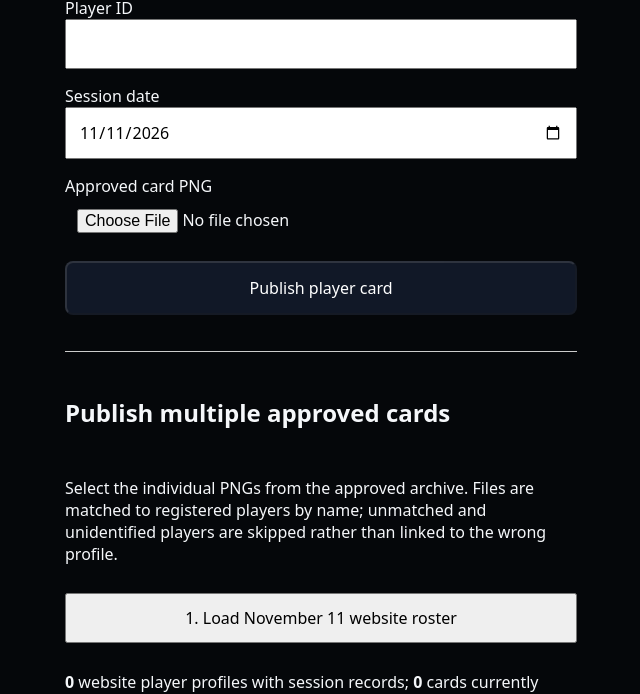
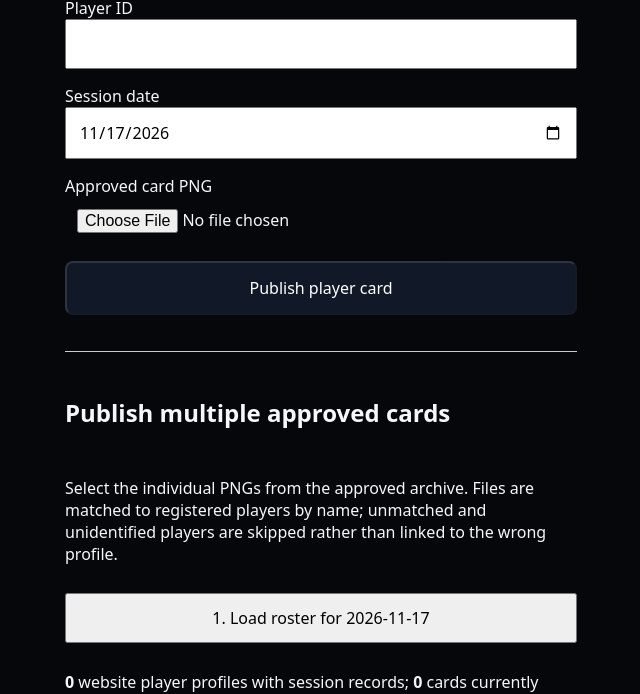
Before and after one commit to frankiep414/all-in-sports, a Next.js app: page /admin/air-cards in a window 1280 px wide. Shown: the part 221-915 px from the top of the page, without its empty margins (319-959 px from the left). Built offline with nearby package versions, Linux system fonts and the light colour scheme.

Commit message:
Make AIR card uploader session-date aware and default to Nov 17

```diff
--- a/app/admin/air-cards/page.tsx
+++ b/app/admin/air-cards/page.tsx
@@ -3,7 +3,7 @@ import {useState} from 'react';
 import {createClient} from '@supabase/supabase-js';
 export default function AirCardUploadPage(){
  const [playerId,setPlayerId]=useState('');
- const [date,setDate]=useState('2026-11-11');
+ const [date,setDate]=useState('2026-11-17');
  const [file,setFile]=useState<File|null>(null);
  const [busy,setBusy]=useState(false);
  const [message,setMessage]=useState('');
@@ -37,14 +37,14 @@ export default function AirCardUploadPage(){
  <p>Admin only. Upload an approved PNG for an existing player and session. This does not change ratings.</p>
  <form onSubmit={submit} style={{display:'grid',gap:16}}>
  <label>Player ID<input required type="number" min="1" value={playerId} onChange={e=>setPlayerId(e.target.value)} style={{display:'block',padding:12,width:'100%'}}/></label>
- <label>Session date<input required type="date" value={date} onChange={e=>setDate(e.target.value)} style={{display:'block',padding:12,width:'100%'}}/></label>
+ <label>Session date<input required type="date" value={date} onChange={e=>{setDate(e.target.value);setRoster([]);setPublished(0);setBatch([]);setResults([]);setMessage('Session changed. Load the roster for this date.');}} style={{display:'block',padding:12,width:'100%'}}/></label>
  <label>Approved card PNG<input id="air-file" required type="file" accept="image/png" onChange={e=>setFile(e.target.files?.[0]||null)} style={{display:'block',padding:12,width:'100%'}}/></label>
  <button disabled={busy||!file} style={{padding:14,background:'#111827',color:'white',borderRadius:8}}>{busy?'Publishing…':'Publish player card'}</button>
  </form>
  <section style={{marginTop:36,borderTop:'1px solid #ccc',paddingTop:24,display:'grid',gap:12}}>
  <h2>Publish multiple approved cards</h2>
  <p>Select the individual PNGs from the approved archive. Files are matched to registered players by name; unmatched and unidentified players are skipped rather than linked to the wrong profile.</p>
- <button type="button" onClick={loadRoster} disabled={busy} style={{padding:12}}>1. Load November 11 website roster</button>
+ <button type="button" onClick={loadRoster} disabled={busy} style={{padding:12}}>1. Load roster for {date}</button>
  <p><strong>{roster.length}</strong> website player profiles with session records; <strong>{published}</strong> cards currently linked. Publishing does not change AIR ratings.</p>
  <input type="file" accept="image/png" multiple onChange={e=>setBatch(Array.from(e.target.files||[]))}/>
  <div style={{maxHeight:200,overflow:'auto',fontSize:12}}>{batch.map(f=><div key={f.name}>{f.name} → {roster.filter(p=>normalize(p.name)===normalize(f.name)).map(p=>p.name+' (#'+p.id+')').join(', ')||'Unmatched — skip'}</div>)}</div>
```
